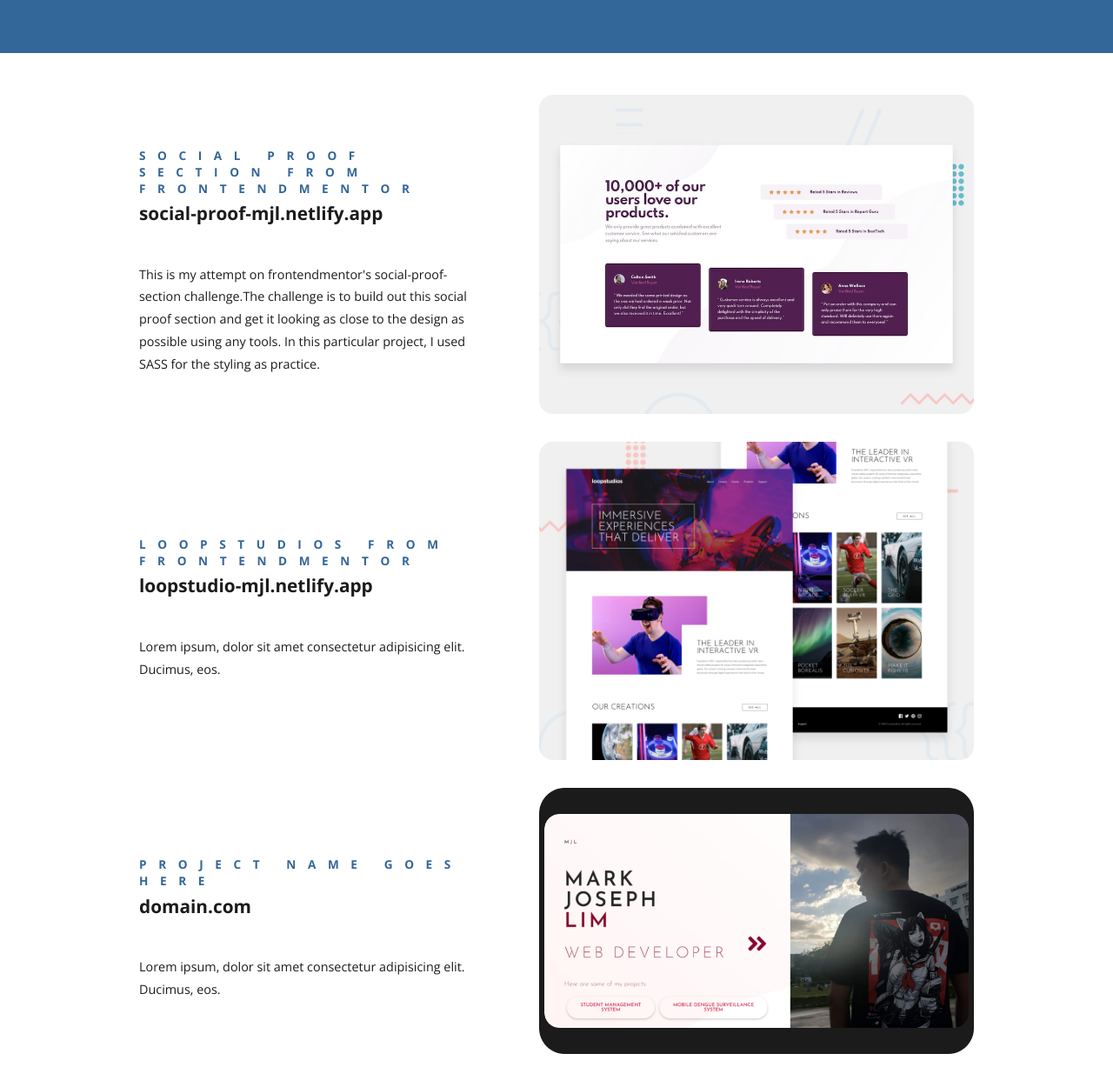
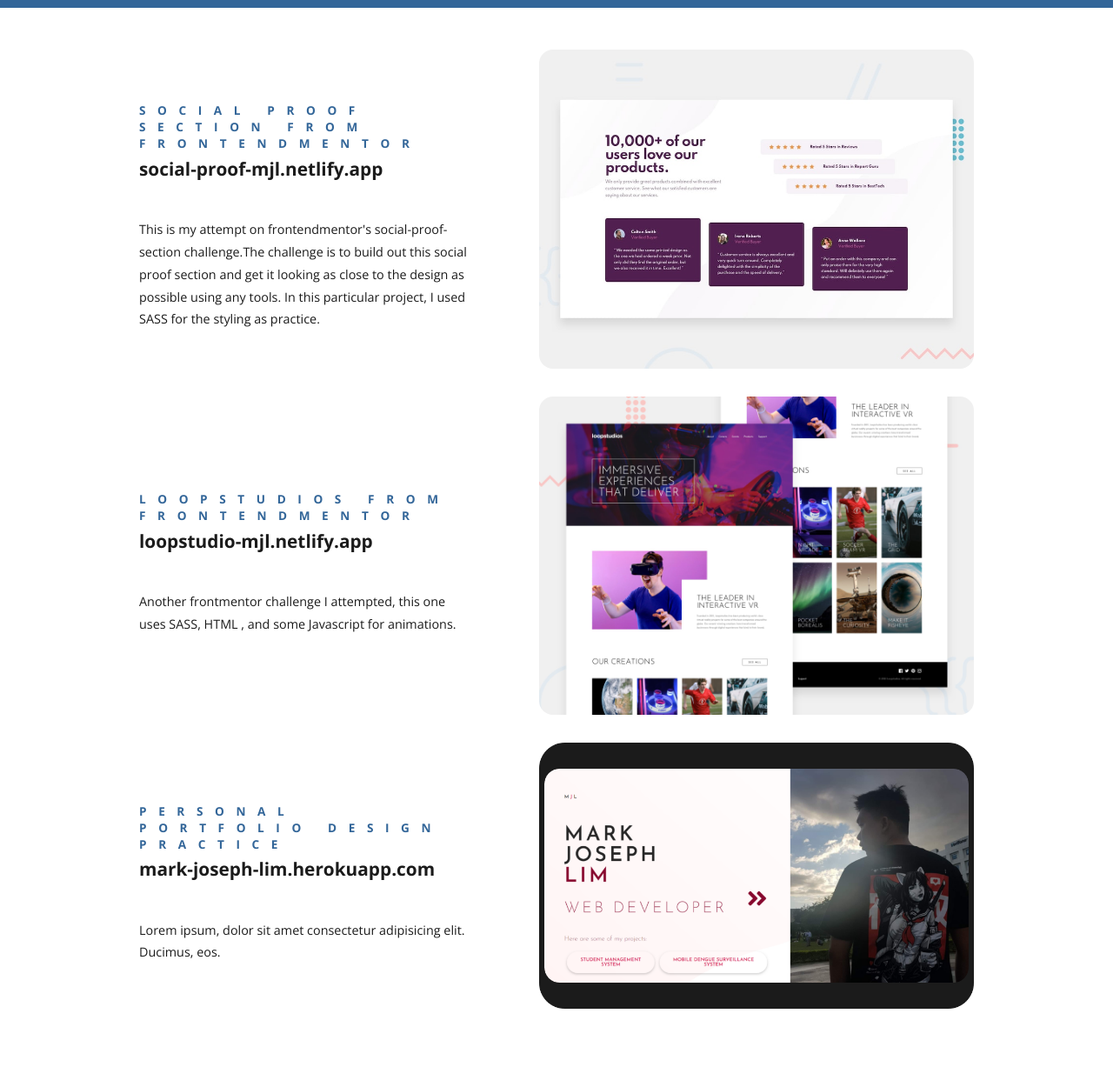
Before and after one commit to mjosephlim/dcportfolio, a plain HTML site: page index.html in a window 1280 px wide. Shown: the part 1797-3047 px from the top of the page at 87% size. Drawn offline with nearby package versions, Linux system fonts and the light colour scheme.

Commit message:
new links

```diff
--- a/index.html
+++ b/index.html
@@ -68,11 +68,14 @@
         <div class="left">
             <div class="inner transition2">
                 <p class="subtitle">Featured Project</p>
-                <a href="https://mark-joseph-lim.herokuapp.com" target="_blank" class="featured-title">mark-joseph-lim.herokuapp.com</a>
-                <p class="featured-desc">Lorem ipsum dolor sit, amet consectetur adipisicing elit. Commodi at fugit, optio repudiandae id ratione!</p>
+                <a href="https://grouptbd.000webhostapp.com/Project2Re/view/login.php" target="_blank" class="featured-title">Mobile Dengue Surveillance and Reporting System</a>
+                <p class="featured-desc">This is a project I developed for as our capstone project. This was developed using PHP,CSS,Javascript, and SQL for the database.
+                    This project also uses several APIs such as OpenWeather and OpenLayers API. For your convenience please use these as your login credentials:
+                    mjosephlim22@gmail.com , password:admin.
+                </p>
             </div>
         </div><!--leftdiv-->
-        <a href="https://mark-joseph-lim.herokuapp.com" target="_blank"><img class="right transition2" src="images/project-1.png" alt="Featured Project"></a>
+        <a href="https://grouptbd.000webhostapp.com/Project2Re/view/login.php" target="_blank"><img class="right transition2" src="images/thesis-project.png" alt="Featured Project"></a>
 
     </section><!--featured-section-->
 
@@ -111,7 +114,7 @@
             <div class="portfolio-left">
                 <div class="inner">
                     <p class="subtitle">Social Proof Section from Frontendmentor</p>
-                    <p class="featured-title">social-proof-mjl.netlify.app</p>
+                    <a href="https://social-proof-mjl.netlify.app" target="_blank"><p class="featured-title">social-proof-mjl.netlify.app</p></a>
                     <p class="featured-desc">This is my attempt on frontendmentor's social-proof-section challenge.The challenge is to build out this social proof section and get it looking as close to the design as possible using any tools.
                         In this particular project, I used SASS for the styling as practice.
                     </p>
@@ -124,8 +127,8 @@
             <div class="portfolio-left">
                 <div class="inner">
                     <p class="subtitle">Loopstudios from Frontendmentor</p>
-                    <p class="featured-title">loopstudio-mjl.netlify.app</p>
-                    <p class="featured-desc">Lorem ipsum, dolor sit amet consectetur adipisicing elit. Ducimus, eos.</p>
+                    <a href="https://loopstudio-mjl.netlify.app" target="_blank"><p class="featured-title">loopstudio-mjl.netlify.app</p></a>
+                    <p class="featured-desc">Another frontmentor challenge I attempted, this one uses SASS, HTML , and some Javascript for animations.</p>
                 </div>
             </div>
             <a href="https://loopstudio-mjl.netlify.app"  target="_blank"><img src="images/desktop-preview-lp.jpg" alt="sample-project"></a>
@@ -134,12 +137,12 @@
         <div class="portfolio-container transition3">
             <div class="portfolio-left">
                 <div class="inner">
-                    <p class="subtitle">Project Name Goes Here</p>
-                    <p class="featured-title">domain.com</p>
+                    <p class="subtitle">Personal Portfolio Design Practice</p>
+                    <a href="http://mark-joseph-lim.herokuapp.com"> <p class="featured-title">mark-joseph-lim.herokuapp.com</p></a>
                     <p class="featured-desc">Lorem ipsum, dolor sit amet consectetur adipisicing elit. Ducimus, eos.</p>
                 </div>
             </div>
-            <a href="#"><img src="images/project-1.png" alt="sample-project"></a>
+            <a href="http://mark-joseph-lim.herokuapp.com"><img src="images/project-1.png" alt="sample-project"></a>
         </div>
     </section><!--portfolio-->
     <section class="footer" id="footer">
```
Also changed, not shown: images/thesis-project.png (added).
